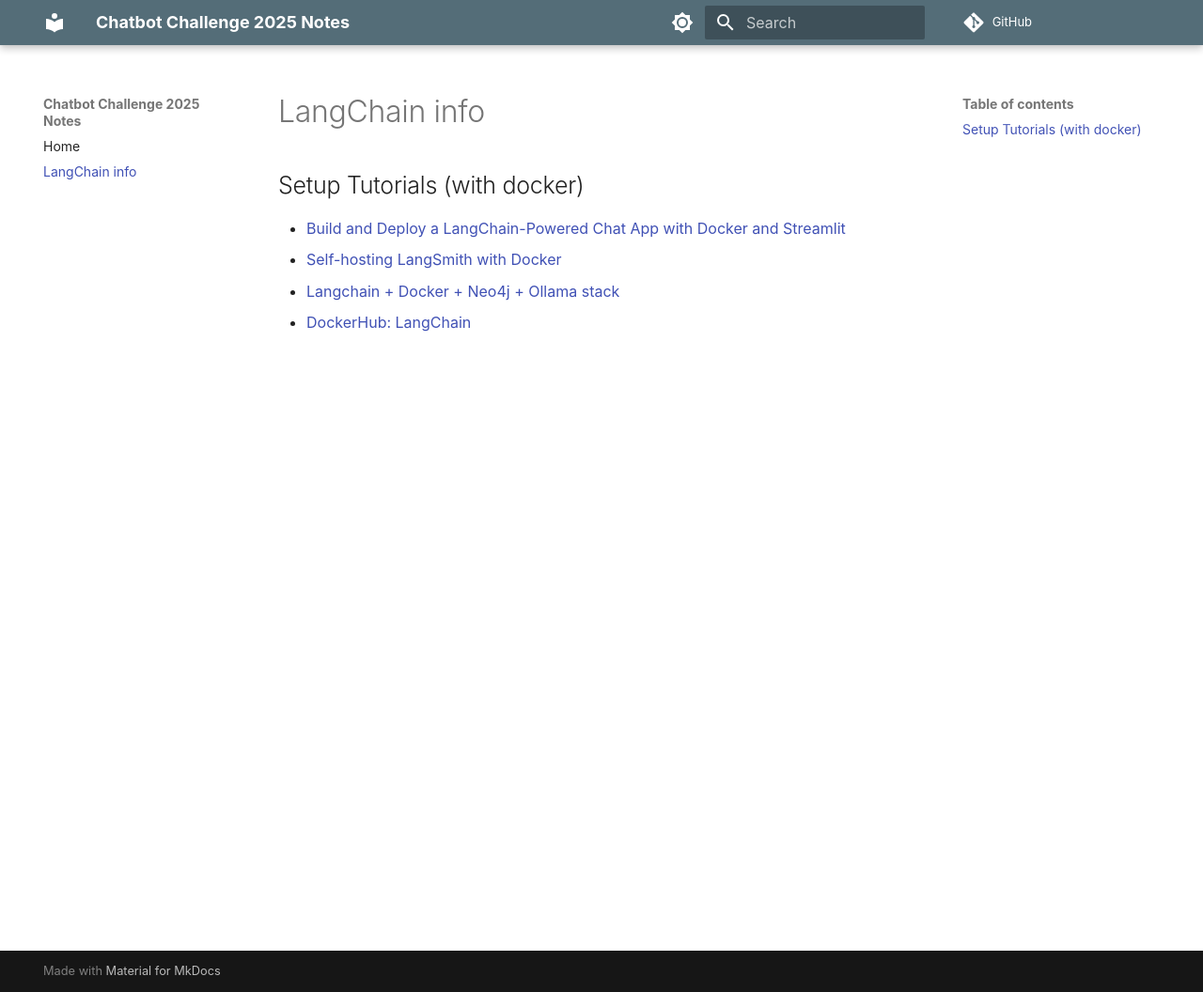
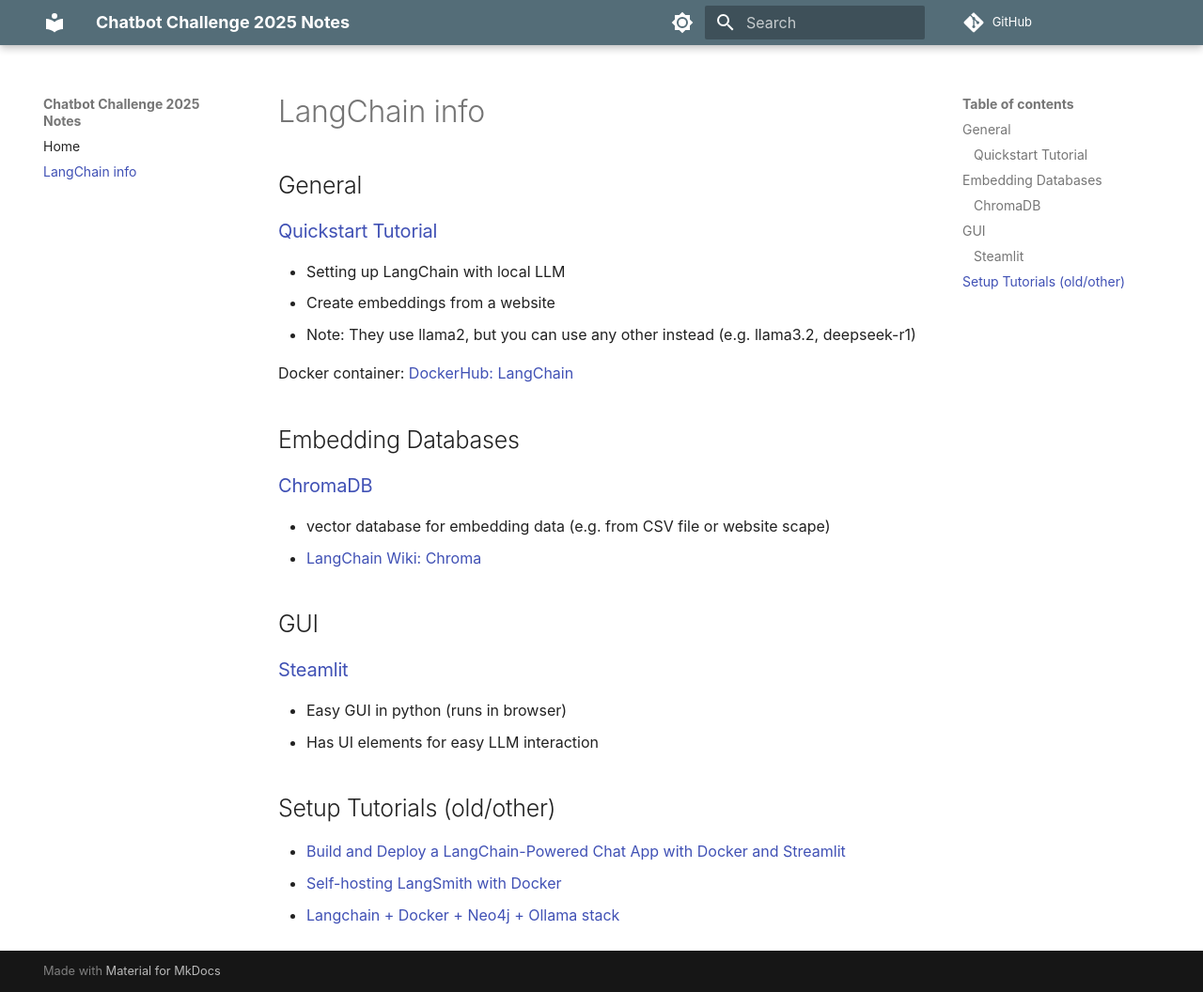
Before and after one commit to ChatbotChallengeWinners/Notes, an MkDocs documentation site: the page built from docs/LangChain info.md, in a window 1280 px wide and 1056 px high. Shown: the whole window at 94% size. Built offline with MkDocs 1.6.1 and Material for MkDocs 9.7.7, drawn with Linux system fonts in a browser that asks for light colours; some web fonts are replaced; comment, search, counter and statistics services are not loaded.

Commit message:
tutorial links + more info

```diff
--- a/docs/LangChain info.md
+++ b/docs/LangChain info.md
@@ -1,5 +1,22 @@
-## Setup Tutorials (with docker)
+
+## General
+### [Quickstart Tutorial](https://python.langchain.com/v0.1/docs/get_started/quickstart/)
+- Setting up LangChain with local LLM
+- Create embeddings from a website
+- Note: They use llama2, but you can use any other instead (e.g. llama3.2, deepseek-r1)
+
+Docker container: [DockerHub: LangChain](https://hub.docker.com/r/langchain/langchain)
+
+## Embedding Databases
+### [ChromaDB](https://python.langchain.com/docs/integrations/vectorstores/chroma/)
+- vector database for embedding data (e.g. from CSV file or website scape)
+- [LangChain Wiki: Chroma](https://python.langchain.com/docs/integrations/vectorstores/chroma/)
+## GUI
+### [Steamlit](https://streamlit.io/)
+- Easy GUI in python (runs in browser)
+- Has UI elements for easy LLM interaction
+
+## Setup Tutorials (old/other)
 - [Build and Deploy a LangChain-Powered Chat App with Docker and Streamlit](https://www.docker.com/blog/build-and-deploy-a-langchain-powered-chat-app-with-docker-and-streamlit/)
 - [Self-hosting LangSmith with Docker](https://docs.smith.langchain.com/self_hosting/installation/docker)
 - [Langchain + Docker + Neo4j + Ollama stack](https://github.com/docker/genai-stack)
-- [DockerHub: LangChain](https://hub.docker.com/r/langchain/langchain)
```
Also changed, not shown: docs/.obsidian/workspace.json.
